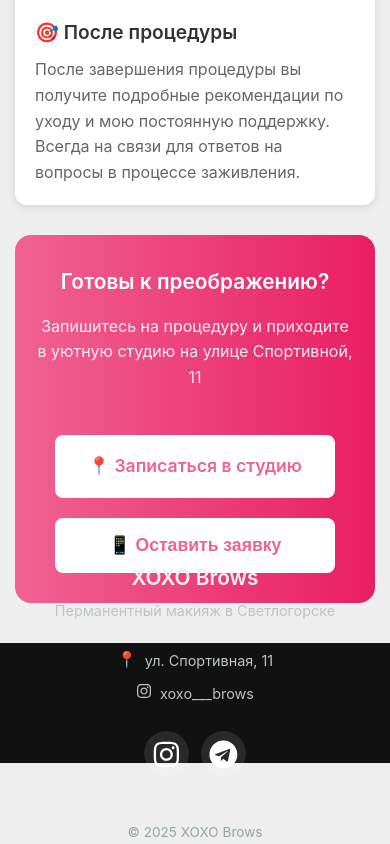
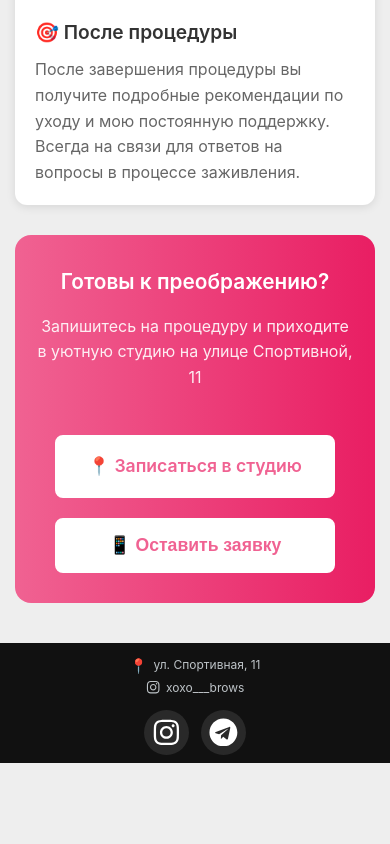
Before and after one commit to PashaMUT/xoxo, a React (Vite) app: page /contacts in a window 390 px wide. Shown: the part 4127-4971 px from the top of the page. After the commit the page ends 4890 px from the top, so only its background shows below. Built offline with nearby package versions, Linux system fonts and the light colour scheme.

Commit message:
V 2.0 fix

```diff
--- a/src/index.css
+++ b/src/index.css
@@ -1071,17 +1071,20 @@
 /*=================== footer ===========*/
 
 /* Стили для футера */
+/* Стили для футера */
 .footer {
   background: linear-gradient(135deg, #2c3e50 0%, #34495e 100%);
   color: white;
-  padding: 30px 0 15px;
+  padding: 25px 0 15px;
   margin-top: auto;
+  overflow: hidden;
 }
 
 .footer-container {
   max-width: 1200px;
   margin: 0 auto;
-  padding: 0 20px;
+  padding: 0 15px;
+  box-sizing: border-box;
 }
 
 /* Основная часть футера */
@@ -1092,59 +1095,69 @@
   padding-bottom: 20px;
   border-bottom: 1px solid rgba(255, 255, 255, 0.1);
   flex-wrap: wrap;
-  gap: 20px;
+  gap: 15px;
 }
 
 .footer-brand h3 {
-  font-size: 1.4rem;
+  font-size: 1.3rem;
   margin-bottom: 5px;
   color: #ecf0f1;
   font-weight: 600;
+  line-height: 1.2;
 }
 
 .footer-brand p {
   color: #bdc3c7;
-  font-size: 0.9rem;
+  font-size: 0.85rem;
   margin: 0;
+  line-height: 1.3;
 }
 
 /* Контакты */
 .footer-contacts {
   display: flex;
   flex-direction: column;
-  gap: 8px;
+  gap: 6px;
+  min-width: 0;
 }
 
 .contact-item {
   display: flex;
   align-items: center;
-  gap: 8px;
+  gap: 6px;
   color: #bdc3c7;
+  font-size: 0.85rem;
+  line-height: 1.2;
+  white-space: nowrap;
+  overflow: hidden;
+  text-overflow: ellipsis;
+}
+
+.contact-icon {
   font-size: 0.9rem;
-}
-
-.contact-icon {
-  font-size: 1rem;
+  flex-shrink: 0;
 }
 
 /* Социальные сети */
 .social-links {
   display: flex;
-  gap: 15px;
+  gap: 12px;
+  flex-shrink: 0;
 }
 
 .social-link {
   display: flex;
   align-items: center;
   justify-content: center;
-  width: 40px;
-  height: 40px;
+  width: 36px;
+  height: 36px;
   border-radius: 50%;
   background: rgba(255, 255, 255, 0.1);
   color: #bdc3c7;
   text-decoration: none;
   transition: all 0.3s ease;
-  font-size: 1.2rem;
+  font-size: 1.1rem;
+  flex-shrink: 0;
 }
 
 .social-link:hover {
@@ -1157,11 +1170,6 @@
   background: rgba(225, 48, 108, 0.1);
 }
 
-.social-link.vk:hover {
-  color: #4c75a3;
-  background: rgba(76, 117, 163, 0.1);
-}
-
 .social-link.telegram:hover {
   color: #0088cc;
   background: rgba(0, 136, 204, 0.1);
@@ -1172,23 +1180,26 @@
   display: flex;
   justify-content: space-between;
   align-items: center;
-  padding-top: 20px;
+  padding-top: 15px;
   flex-wrap: wrap;
+  gap: 10px;
+}
+
+.footer-nav {
+  display: flex;
   gap: 15px;
-}
-
-.footer-nav {
-  display: flex;
-  gap: 25px;
   flex-wrap: wrap;
+  flex: 1;
+  min-width: 0;
 }
 
 .footer-nav a {
   color: #bdc3c7;
   text-decoration: none;
-  font-size: 0.9rem;
+  font-size: 0.8rem;
   transition: color 0.3s ease;
-  padding: 5px 0;
+  padding: 2px 0;
+  white-space: nowrap;
 }
 
 .footer-nav a:hover {
@@ -1197,68 +1208,112 @@
 
 .footer-copyright p {
   color: #95a5a6;
-  font-size: 0.85rem;
+  font-size: 0.75rem;
   margin: 0;
-}
-
-/* Адаптивность */
+  white-space: nowrap;
+  flex-shrink: 0;
+}
+
+/* Адаптивность для мобильных */
 @media (max-width: 768px) {
   .footer {
-    padding: 25px 0 15px;
+    padding: 20px 0 10px;
   }
 
   .footer-container {
-    padding: 0 15px;
+    padding: 0 10px;
   }
 
   .footer-main {
     flex-direction: column;
     text-align: center;
-    gap: 25px;
-    padding-bottom: 25px;
+    gap: 15px;
+    padding-bottom: 15px;
+  }
+
+  .footer-brand h3 {
+    font-size: 1.2rem;
+  }
+
+  .footer-brand p {
+    font-size: 0.8rem;
   }
 
   .footer-contacts {
     align-items: center;
+    width: 100%;
+  }
+
+  .contact-item {
+    font-size: 0.8rem;
+    justify-content: center;
+  }
+
+  .social-links {
+    justify-content: center;
+    width: 100%;
   }
 
   .footer-bottom {
     flex-direction: column;
     text-align: center;
-    gap: 20px;
+    gap: 15px;
+    padding-top: 15px;
   }
 
   .footer-nav {
     justify-content: center;
-    gap: 20px;
+    gap: 12px;
+    order: 2;
+  }
+
+  .footer-nav a {
+    font-size: 0.75rem;
+  }
+
+  .footer-copyright {
+    order: 1;
+  }
+
+  .footer-copyright p {
+    font-size: 0.7rem;
   }
 }
 
 @media (max-width: 480px) {
   .footer {
-    padding: 20px 0 10px;
+    padding: 15px 0 8px;
+  }
+
+  .footer-container {
+    padding: 0 8px;
+  }
+
+  .footer-main {
+    gap: 12px;
   }
 
   .footer-brand h3 {
-    font-size: 1.3rem;
+    font-size: 1.1rem;
+  }
+
+  .contact-item {
+    font-size: 0.75rem;
+  }
+
+  .social-link {
+    width: 32px;
+    height: 32px;
+    font-size: 1rem;
   }
 
   .footer-nav {
-    gap: 15px;
+    gap: 10px;
   }
 
   .footer-nav a {
-    font-size: 0.85rem;
-  }
-
-  .social-links {
-    gap: 12px;
-  }
-
-  .social-link {
-    width: 35px;
-    height: 35px;
-    font-size: 1.1rem;
+    font-size: 0.7rem;
+    padding: 1px 0;
   }
 }
 
@@ -1266,13 +1321,34 @@
 @media (max-width: 360px) {
   .footer-nav {
     flex-direction: column;
+    gap: 8px;
+  }
+
+  .footer-nav a {
+    font-size: 0.7rem;
+  }
+
+  .contact-item {
+    flex-direction: column;
+    gap: 2px;
+    text-align: center;
+  }
+
+  .footer-main {
     gap: 10px;
   }
-
-  .footer-main {
-    gap: 20px;
-  }
-}
+}
+
+/* Гарантия что текст не вылезает */
+.footer * {
+  box-sizing: border-box;
+  max-width: 100%;
+}
+
+.footer-container {
+  width: 100%;
+}
+
 /* Стили для страницы портфолио */
 .portfolio-page {
   min-height: 100vh;
--- a/src/pages/ServicesPage.tsx
+++ b/src/pages/ServicesPage.tsx
@@ -107,19 +107,6 @@
                 "Безопасный состав для чувствительных глаз"
             ],
             duration: "1-1.5 часа",
-            category: "Ресницы"
-        },
-        {
-            id: 9,
-            title: "Долговременная укладка ресниц",
-            description: "Создание естественного изгиба ресниц без использования туши и щипцов. Идеально ровные и подкрученные ресницы на несколько недель.",
-            details: [
-                "Естественный изгиб",
-                "Подчеркивание формы глаз",
-                "Долговременный результат",
-                "Уход и питание ресниц"
-            ],
-            duration: "1 час",
             category: "Ресницы"
         },
         {
--- a/src/sections/Services.tsx
+++ b/src/sections/Services.tsx
@@ -44,7 +44,44 @@
                     </div>
                 </div>
             </div>
+            <div className="service-card">
+                <div className="service-content">
+                    <div className="service-text-block">
+                        <h3 className="service-title">Перманент межреснички + стрелка</h3>
+                        <p className="service-description">
+                            Идеальная подводка, которая не смывается. Техника межресничного пространства
+                            создает эффект густых ресниц, а изящная стрелка придает взгляду выразительность
+                            и лёгкую загадочность. Просыпайтесь с безупречным макияжем каждый день.
+                        </p>
+                        <a href="https://ig.me/m/xoxo___brows" className="booking-button">
+                            Записаться на процедуру
+                        </a>
+                    </div>
+                    <div className="service-video-container">
+                        <img src={imgM}/>
+                    </div>
+                </div>
+            </div>
 
+
+            <div className="service-card">
+                <div className="service-content reverse">
+                    <div className="service-text-block">
+                        <h3 className="service-title">Профессиональная татуировка</h3>
+                        <p className="service-description">
+                            От тонких минималистичных линий до сложных композиций. Каждая работа —
+                            уникальное произведение, отражающее вашу индивидуальность.
+                            Вечная эстетика в каждой детали.
+                        </p>
+                        <a href="https://ig.me/m/xoxo___brows" className="booking-button">
+                            Записаться на процедуру
+                        </a>
+                    </div>
+                    <div className="service-video-container">
+                        <video src={videoT} autoPlay loop muted playsInline />
+                    </div>
+                </div>
+            </div>
             <div className="service-card">
                 <div className="service-content">
                     <div className="service-text-block">
@@ -64,43 +101,6 @@
                 </div>
             </div>
 
-            <div className="service-card">
-                <div className="service-content reverse">
-                    <div className="service-text-block">
-                        <h3 className="service-title">Профессиональная татуировка</h3>
-                        <p className="service-description">
-                            От тонких минималистичных линий до сложных композиций. Каждая работа —
-                            уникальное произведение, отражающее вашу индивидуальность.
-                            Вечная эстетика в каждой детали.
-                        </p>
-                        <a href="https://ig.me/m/xoxo___brows" className="booking-button">
-                            Записаться на процедуру
-                        </a>
-                    </div>
-                    <div className="service-video-container">
-                        <video src={videoT} autoPlay loop muted playsInline />
-                    </div>
-                </div>
-            </div>
-
-            <div className="service-card">
-                <div className="service-content">
-                    <div className="service-text-block">
-                        <h3 className="service-title">Перманент межреснички + стрелка</h3>
-                        <p className="service-description">
-                            Идеальная подводка, которая не смывается. Техника межресничного пространства
-                            создает эффект густых ресниц, а изящная стрелка придает взгляду выразительность
-                            и лёгкую загадочность. Просыпайтесь с безупречным макияжем каждый день.
-                        </p>
-                        <a href="https://ig.me/m/xoxo___brows" className="booking-button">
-                            Записаться на процедуру
-                        </a>
-                    </div>
-                    <div className="service-video-container">
-                        <img src={imgM}/>
-                    </div>
-                </div>
-            </div>
         </section>
     );
 };
```
